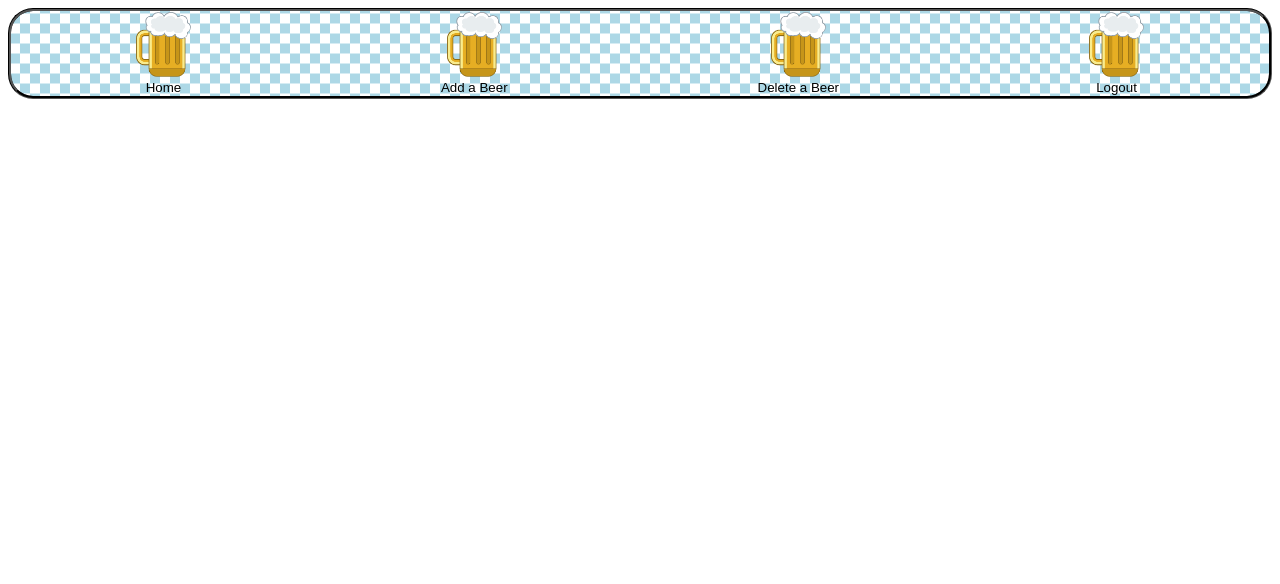
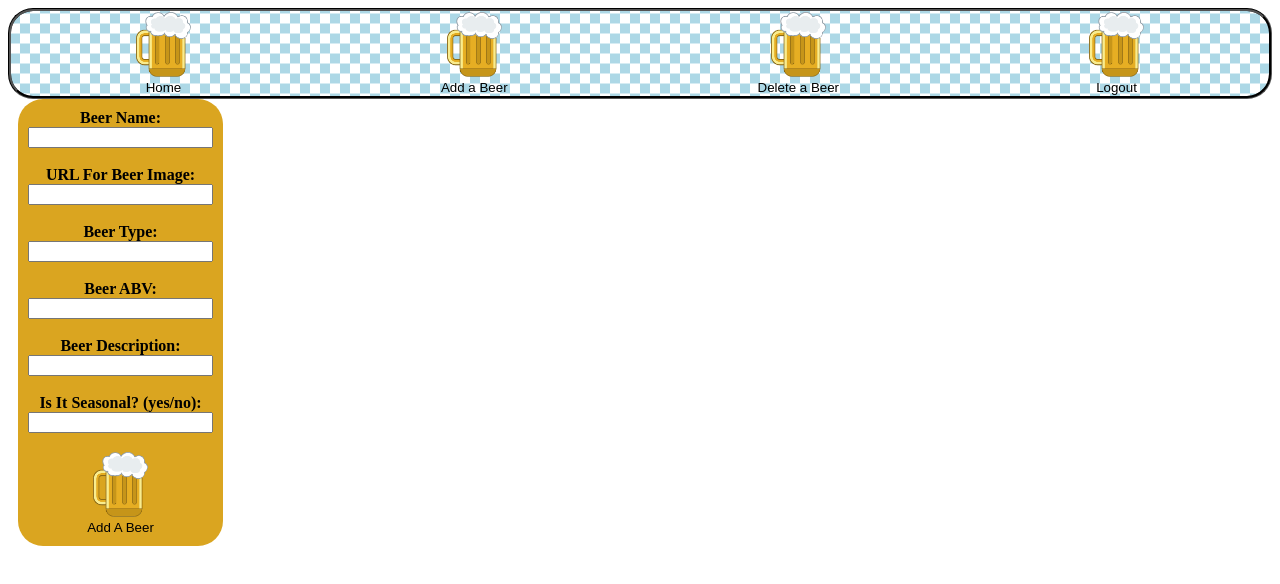
Before and after one commit to khawes187/Breernoculars, a Vue app in the folder vue/: page /beer in a window 1280 px wide. Shown: the top 584 px of the page. Built offline with nearby package versions, Linux system fonts and the light colour scheme; sample sign-in values are in the browser's storage.

Commit message:
add a beer almost there

```diff
--- a/vue/src/components/AddABeer.vue
+++ b/vue/src/components/AddABeer.vue
@@ -1,18 +1,28 @@
 <template>
     <div id="create-beer-form">
-        <form input type="text">
+        <form input type="text" v-on:sumbit.prevent="submitForm">
             <label for="beerName">Beer Name:</label><br>
-            <input type="text" id="beerName" name="beerName"><br>
+            <input type="text" id="beerName" name="beerName" v-model="beer.beerName"><br>
+            <br>
             <label for="beerImg">URL For Beer Image:</label><br>
-            <input type="text" id="beerImg" name="beerImg"><br>
+            <input type="text" id="beerImg" name="beerImg" v-model="beer.beerImg"><br>
+            <br>
             <label for="beerType">Beer Type:</label><br>
-            <input type="text" id="beerType" name="beerType"><br>
+            <input type="text" id="beerType" name="beerType" v-model="beer.beerType"><br>
+            <br>
             <label for="beerAbv">Beer ABV:</label><br>
-            <input type="text" id="beerAbv" name="beerAbv"><br>
+            <input type="text" id="beerAbv" name="beerAbv" v-model="beer.abv"><br>
+            <br>
             <label for="beerDescription">Beer Description:</label><br>
-            <input type="text" id="beerDescription" name="beerDescription"><br>
-            <label for="beerSeasonal">Is It Seasonal?:</label><br>
-            <input type="text" id="beerSeasonal" name="beerSeasonal"><br>
+            <input type="text" id="beerDescription" name="beerDescription" v-model="beer.beerDescription"><br>
+            <br>
+            <label for="beerSeasonal">Is It Seasonal? (yes/no):</label><br>
+            <input type="text" id="beerSeasonal" name="beerSeasonal" v-model="beer.beerSeasonal"><br>
+            <br>
+            <button type="submit" id="beer-submit-button" style="border: 0; background: transparent">
+                <img src="@/images/editedbutton.gif" width="55" height="65" alt="add beer" />
+               <div class="add-beer-text">Add A Beer</div>
+               </button>
         </form>
     </div>
 </template>
@@ -25,37 +35,59 @@ export default {
     components: {},
     data() {
         return {
-            beerName: this.beer.beerName,
-            beerImg: this.beer.beerImg,
-            beerType: this.beer.beerType,
-            beerAbv: this.beer.abv,
-            beerDescription: this.beer.beerDescription,
-            beerSeasonal: this.beer.seasonal
-        };
-    },
-    created() {
-        this.addNewBeer();
+            beer: {
+                beerName:'',
+                beerImg: '',
+                beerType: '',
+                abv: '',
+                beerDescription:'',
+                beerBreweryId: '',
+                Seasonal:''
+            }
+        }
     },
     methods: {
         addNewBeer() {
             AddBeerService.addBeer(this.$route.params.newBeer).then(response=> {
                 console.log(response);
-                this.$store.commit("ADD_BEER", response.data);
+
             });
         },
-    },
         resetForm(){
             this.newReview = {};
             this.showForm = false;
         },
-    computed: {
-        beer() {
-            return this.$store.state.beer;
+
+        submitForm(){
+            const newBeer = {
+                beerName:this.beer.beerName,
+                beerImg: this.beer.beerImg,
+                beerType: this.beer.beertype,
+                abv: this.beer.abv,
+                beerDescription: this.beer.beerDescription,
+                beerBreweryId: this.beer.beerBreweryId,
+                Seasonal:this.beer.Seasonal
+                }
+            AddBeerService.addBeer(newBeer).then(response=> {
+                console.log(response);})
         }
-    }
+
+    }//closes methods
+
 }
 </script>
 
 <style>
-
+#create-beer-form{
+    background-color: goldenrod;
+    width: fit-content;
+    padding: 10px;
+    border-radius: 25px;
+    text-align: center;
+    margin-left: 10px;
+    font-weight: bold;
+}
+.add-beer-text{
+    color: black;
+}
 </style>
--- a/vue/src/components/IndividualBrewery.vue
+++ b/vue/src/components/IndividualBrewery.vue
@@ -45,7 +45,10 @@
           <p id="i-b-beer-description">Description:&ensp;{{beer.beerDescription}}</p>
           <p id="i-b-beer-seasonal">Seasonal Brew:&ensp;{{beer.seasonal}}</p>
       </div>
-      <button id="add-beer-button">Add Beer to Brewery</button>
+      <button id="add-beer-button" v-on:click="showImage = !showImage">Brewer Options</button>
+      <div v-if="showImage===true">
+        <add-a-beer />
+      </div>
     </div>
       </div>
 </template>
@@ -55,15 +58,17 @@
 <script>
 import BreweryService from '../services/BreweryService';
 import AddressService from '../services/AddressService';
+import AddABeer from './AddABeer.vue';
 
 
 export default {
   name:'individual-brewery',
-  components: {},
+  components: {AddABeer},
   data() {
     return {
       //breweries: [],
-     isLoading: true
+     isLoading: true,
+     showImage: false
     };
   },
   created() {
@@ -114,6 +119,8 @@ export default {
   background-color: goldenrod;
   padding: 10px;
   border-radius: 25px;
+  font-weight: bold;
+  margin-left: 10px;
 }
 #i-b-h1{
   display: grid;
@@ -277,7 +284,7 @@ export default {
 #i-b-breweryInfo{
   margin: 10px;
   width:30%;
-  padding-left: 50px;
+  padding-left: 20px;
   padding-top: 20px;
   background-color: goldenrod;
   border-radius: 25px;
--- a/vue/src/router/index.js
+++ b/vue/src/router/index.js
@@ -9,6 +9,7 @@ import IndividualBrewery from '../components/IndividualBrewery.vue'
 import BreweryList from '../components/BreweryList.vue'
 import NewBreweryForm from '../views/NewBreweryForm'
 import BeerAndReviews from '../components/BeerAndReviews'
+import AddABeer from "../components/AddABeer"
 
 Vue.use(Router)
 
@@ -105,6 +106,14 @@ const router = new Router({
         requiresAuth: false
       }
     },
+    {
+      path: "/beer",
+      name: "AddABeer",
+      component: AddABeer,
+      meta: {
+        requiresAuth: true
+      }
+    }
   ]
 })
 
```
Also changed, not shown: 1 other file (tests, documents, lock files or other folders).
